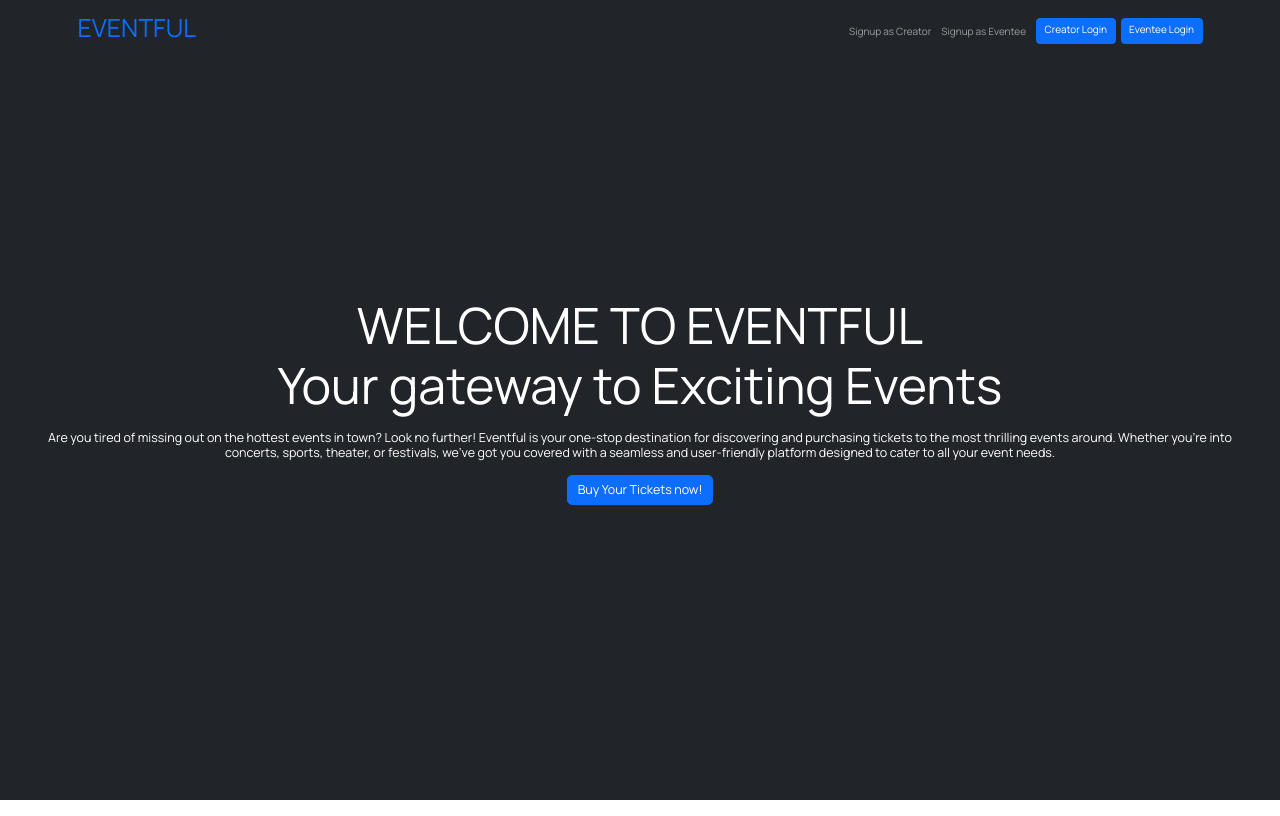
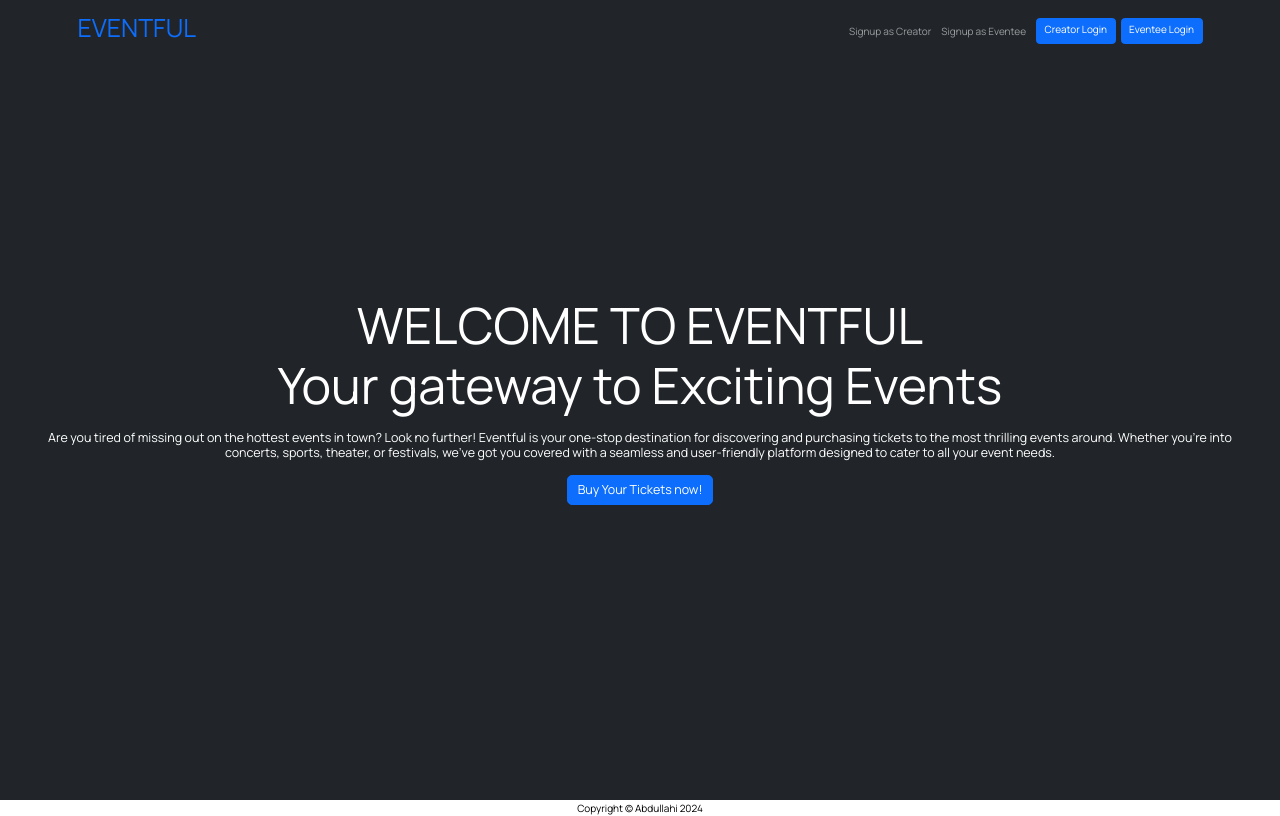
Before and after one commit to AlabiAbdullah1/frontend-eventful, a React (Vite) app: page / in a window 1280 px wide. Built offline with nearby package versions, Linux system fonts and the light colour scheme.

Commit message:
code cleanup

```diff
--- /dev/null
+++ b/src/components/common/Footer.jsx
@@ -0,0 +1,7 @@
+const Footer = () => {
+  return (
+    <footer className="text-center">Copyright &copy; Abdullahi 2024</footer>
+  );
+};
+
+export default Footer;
--- a/src/components/common/Homepage.jsx
+++ b/src/components/common/Homepage.jsx
@@ -1,8 +1,10 @@
 import { Link } from "react-router-dom";
 import PageNav from "./PageNav";
+import Footer from "./Footer";
 
 export default function Homepage() {
   return (
+    <>
       <main className="d-flex flex-column justify-content-center align-items-center vh-100 bg-dark text-white">
         <div className="position-absolute top-0 w-100">
           <PageNav />
@@ -16,10 +18,10 @@ export default function Homepage() {
           <h2 className="lead my-4">
             Are you tired of missing out on the hottest events in town? Look no
             further! Eventful is your one-stop destination for discovering and
-          purchasing tickets to the most thrilling events around. Whether you’re
-          into concerts, sports, theater, or festivals, we’ve got you covered
-          with a seamless and user-friendly platform designed to cater to all
-          your event needs.
+            purchasing tickets to the most thrilling events around. Whether
+            you’re into concerts, sports, theater, or festivals, we’ve got you
+            covered with a seamless and user-friendly platform designed to cater
+            to all your event needs.
           </h2>
 
           <Link
@@ -30,5 +32,7 @@ export default function Homepage() {
           </Link>
         </section>
       </main>
+      <Footer />
+    </>
   );
 }
--- a/src/components/common/PageNotFound.jsx
+++ b/src/components/common/PageNotFound.jsx
@@ -1,7 +1,10 @@
+import Footer from "./Footer";
+
 export default function PageNotFound() {
   return (
     <div>
       <h1>Page not found 😢</h1>
+      <Footer />
     </div>
   );
 }
```
Lines whose indentation alone changed are shown as unchanged.
